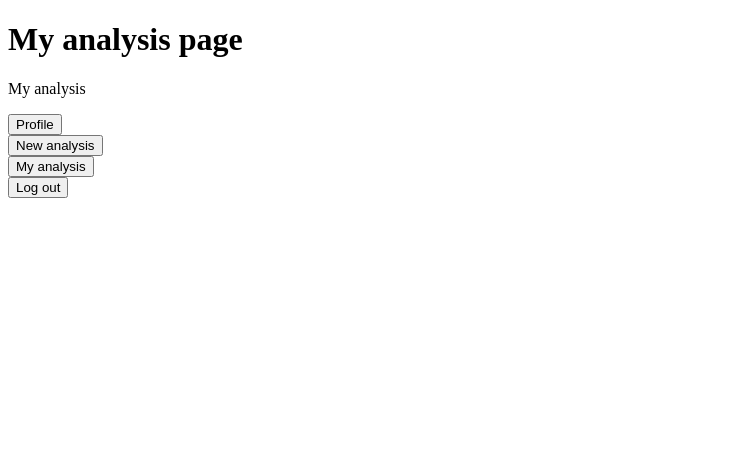
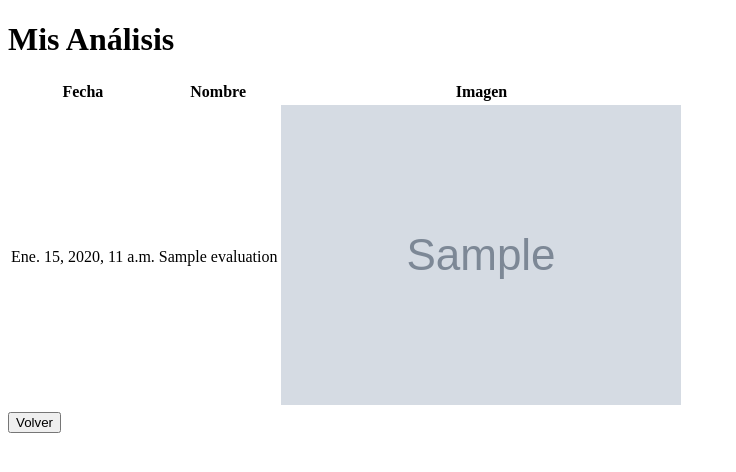
Before and after one commit to mrubio-chavarria/nonspot, a Django app: template templates/my_analysis.html in a window 1280 px wide. Shown: the top 472 px of the page, without its empty margins (0-736 px from the left). Run offline with Django 3.2, Linux system fonts and the light colour scheme; the template is opened without the code that fills it: values that come from a table or form of the project are taken from there, others are empty; tables that the repository leaves empty hold one stand-in row (values such as "Sample post"); grey boxes marked "Sample" are stand-in pictures; parts of the project's set-up code (start-up, migrations or seed data) failed here and were passed over.

Commit message:
Fix results representation

```diff
--- a/nonspot/urls.py
+++ b/nonspot/urls.py
@@ -16,9 +16,12 @@ Including another URLconf
 from django.conf.urls import url
 from django.contrib import admin
 from django.urls import path, include
+from django.conf import settings
+from django.conf.urls.static import static
 
 urlpatterns = [
     path('admin/', admin.site.urls),
     url(r'^', include('services.users.urls')),
     url(r'^', include('services.evaluations.urls')),
-]
+] + static(settings.STATIC_URL, document_root=settings.STATIC_ROOT)\
+              + static(settings.MEDIA_URL, document_root=settings.MEDIA_ROOT)
--- a/services/evaluations/models.py
+++ b/services/evaluations/models.py
@@ -5,9 +5,9 @@ class Evaluation(models.Model):
     """
     DESCRIPTION
     """
-    name = models.CharField(max_length=200)
+    name = models.CharField(max_length=200, null=True, blank=True)
     date = models.DateTimeField(auto_now_add=True, null=True, blank=True)
-    image = models.ImageField(null=True, blank=True, upload_to='./media')
+    image = models.ImageField(null=True, blank=True, upload_to='.')
     results = models.CharField(max_length=2000, null=True, blank=True)
 
     objects = models.Manager()
--- a/services/users/views.py
+++ b/services/users/views.py
@@ -6,8 +6,9 @@ from rest_framework import viewsets
 from .models import User
 from .serializers import UserSerializer
 from django.shortcuts import render, redirect
-from .forms import UserCreationForm, AuthenticationForm, UserChangeForm
-
+from .forms import UserCreationForm, AuthenticationForm
+from services.evaluations.models import Evaluation
+from ..evaluations.serializers import EvaluationSerializer
 
 
 class UserViewSet(viewsets.ModelViewSet):
@@ -27,6 +28,7 @@ class UserViewSet(viewsets.ModelViewSet):
         DESCRIPTION:
         View to render the home page.
         """
+        print(Evaluation.objects.all().count())
         return render(request, 'home.html')
 
     @action(detail=False, methods=['GET'], permission_classes=(IsAuthenticated,))
--- a/templates/my_analysis.html
+++ b/templates/my_analysis.html
@@ -5,23 +5,32 @@
     <title>My analysis</title>
 </head>
 <body>
-    <h1>My analysis page</h1>
-    <p>My analysis</p>
-    <form class='upload-link' action='/users/profile_view/' method='GET'>
+    <h1>Mis Análisis</h1>
+    <table class="table mb-0">
+        <thead>
+            <tr>
+                <th>Fecha</th>
+                <th>Nombre</th>
+                <th>Imagen</th>
+            </tr>
+        </thead>
+        <tbody>
+            {% for evaluation in evaluations %}
+            <tr>
+                <td>{{ evaluation.date }}</td>
+                <td>{{ evaluation.name }}</td>
+                <td>
+                    {% if evaluation.image %}
+                    <img src="{{ evaluation.image.url }}">
+                    {% endif %}
+                </td>
+            </tr>
+            {% endfor %}
+        </tbody>
+    </table>
+    <form class='home-link' action='/users/home_view/' method='GET'>
         {% csrf_token %}
-        <button type="submit">Profile</button>
-    </form>
-    <form class='save-link' action='/evaluations/new_analysis_view/' method='POST'>
-        {% csrf_token %}
-        <button type="submit">New analysis</button>
-    </form>
-    <form class='analyze-link' action='/evaluations/my_analysis_view/' method='POST'>
-        {% csrf_token %}
-        <button type="submit">My analysis</button>
-    </form>
-    <form class='return-link' action='/users/logout_view/' method='POST'>
-        {% csrf_token %}
-        <button type="submit">Log out</button>
+        <button type="submit">Volver</button>
     </form>
 </body>
 </html>
```
Also changed, not shown: nonspot/settings.py (+7 -0 lines), services/evaluations/views.py (+3 -5 lines), services/evaluations/migrations/0007_auto_20200415_2001.py (added), services/evaluations/migrations/0008_auto_20200415_2238.py (added), 1 other file.
